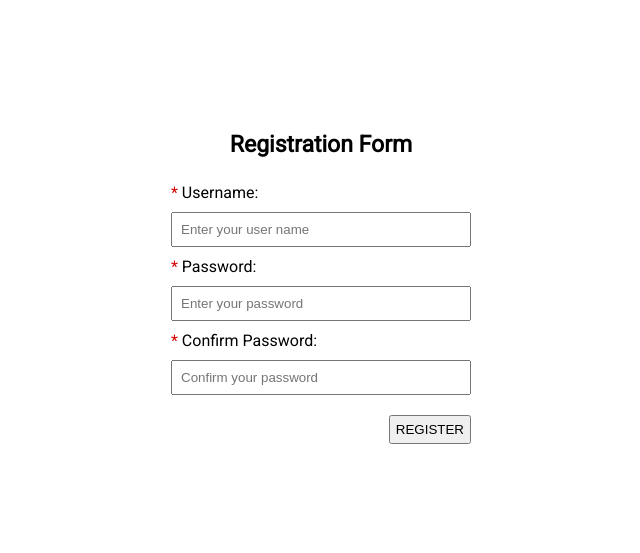
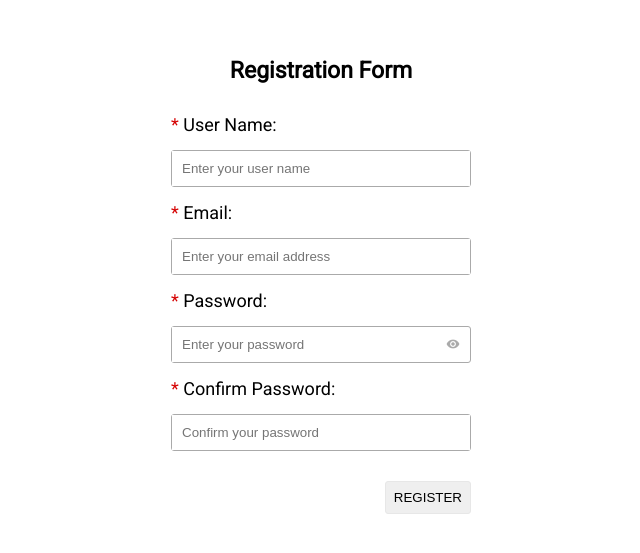
Before and after one commit to Drozerah/get-form-data-snippet, a website: page index.html in a window 1280 px wide. Shown: the part 115-668 px from the top of the page, without its empty margins (319-959 px from the left). Drawn offline with Linux system fonts and the light colour scheme.

Commit message:
feat: add toggle visibility of password inputs

```diff
--- a/app.js
+++ b/app.js
@@ -1,12 +1,14 @@
 (() => {
 
-    console.log('JS is loaded!')
-    // get form
+    /**
+    * Submit Event
+    */
+    // Get form element
     const form = document.querySelector('#registrationForm')
-    // submit event
+    // Submit event
     form.addEventListener('submit', (e) => {
       e.preventDefault()
-      // get form data as Object response
+      // Get form data as Object response
       const formData = [...e.target.elements]
         .filter(element => element.name !== 'submit' )
         .reduce((acc, input) => ({...acc, [input.name]: input.value}), {})
@@ -14,5 +16,24 @@
       confirm(JSON.stringify(formData, null, 4))
       e.target.reset()
     })
-
+    /**
+    * Toogle Visibility Event
+    */
+    // Get password imputs
+    const [...passwordInputs] = document.querySelectorAll('.password')
+    // Set boolean
+    let isVisibility = false
+    // Click event
+    document.querySelector('#visibility')
+      .addEventListener('click', (e) => {
+        // Toogle visibility
+        if(!isVisibility) {
+          passwordInputs.forEach(element => element.type = 'text')
+          e.target.innerHTML = 'visibility_off'
+        } else {
+          passwordInputs.forEach(element => element.type = 'password')
+          e.target.innerHTML = 'visibility'
+        }
+        isVisibility = !isVisibility
+    })
 })()
--- a/index.html
+++ b/index.html
@@ -11,12 +11,23 @@
 <body>
     <form action="/" id="registrationForm">
         <h1>Registration Form</h1>
-        <label for="username">Username:</label>
-        <input type="text" name="username" placeholder="Enter your user name" autocomplete="username" required>
+        <label for="username">User Name:</label>
+        <div>
+            <input type="text" name="username" placeholder="Enter your user name" autocomplete="username" required>
+        </div>
+        <label for="email">Email:</label>
+        <div>
+            <input type="email" name="email" placeholder="Enter your email address" autocomplete="email" required>
+        </div>
         <label for="password">Password:</label>
-        <input type="password" name="password" placeholder="Enter your password" autocomplete="new-password" required>
+        <div>
+            <input type="password" name="password" class="password" placeholder="Enter your password" autocomplete="new-password" required>
+            <i class="material-icons noSelect" id="visibility">visibility</i>
+        </div>
         <label for="confirm">Confirm Password:</label>
-        <input type="password" name="confirm" placeholder="Confirm your password" autocomplete="confirm-password" required>
+        <div>
+            <input type="password" name="confirm" class="password" placeholder="Confirm your password" autocomplete="confirm-password" required>
+        </div>
         <div>
             <input type="submit" name="submit" value="Register">
         </div>
--- a/main.scss
+++ b/main.scss
@@ -1,4 +1,5 @@
 
+@import url('https://fonts.googleapis.com/icon?family=Material+Icons');
 body,html{
   height: 100%;
   padding: 0px;
@@ -11,11 +12,20 @@ body,html{
 
 body{
   font-family: 'Roboto', sans-serif;
-  font-size: 16px;
+  font-size: 18px;
   display: flex;
   flex-direction: row;
   justify-content: center;
   align-items: center;
+}
+
+.noSelect {
+  -webkit-touch-callout: none;
+  -webkit-user-select: none;
+  -khtml-user-select: none;
+  -moz-user-select: none;
+  -ms-user-select: none;
+  user-select: none;
 }
 
 form{
@@ -25,26 +35,47 @@ form{
   h1{
     text-align: center;
     font-size: 23px;
-    margin-bottom: 25px;
+    margin-bottom: 30px;
   }
   label:before{
     content: '* ';
     color:#d50000;
   }
-  input{
-    margin: 10px 0px;
-    padding: 8px;
-  }
   div{
     display: flex;
     flex-direction: row;
-    justify-content: flex-end;
-  }
-  input[type='submit']{
-    padding: 5px;
-    text-transform: uppercase;
-    &:hover{
-      cursor: pointer;
+    align-items: center;
+    margin: 15px 0px;
+    border: 1px solid #aaa;
+    border-radius: 3px;
+    &:last-of-type{
+      flex-direction: column;
+      border:none;
+      width: 100%;
+    }
+    input{
+      flex-grow: 1;
+      padding: 10px;
+      border: none;
+      outline: none;
+    }
+    i{
+      font-size: 14px !important;
+      padding: 0px 10px 0px 0px;
+      color:#aaa;
+      &:hover{
+        cursor: pointer;
+      }
+    }
+    input[type='submit']{
+      align-self: flex-end;
+      padding: 8px;
+      text-transform: uppercase;
+      border: 1px solid #E7E7E7;
+      border-radius: 3px;
+      &:hover{
+        cursor: pointer;
+      }
     }
   }
 }
```
Also changed, not shown: src/css/main.css, 1 other file.
